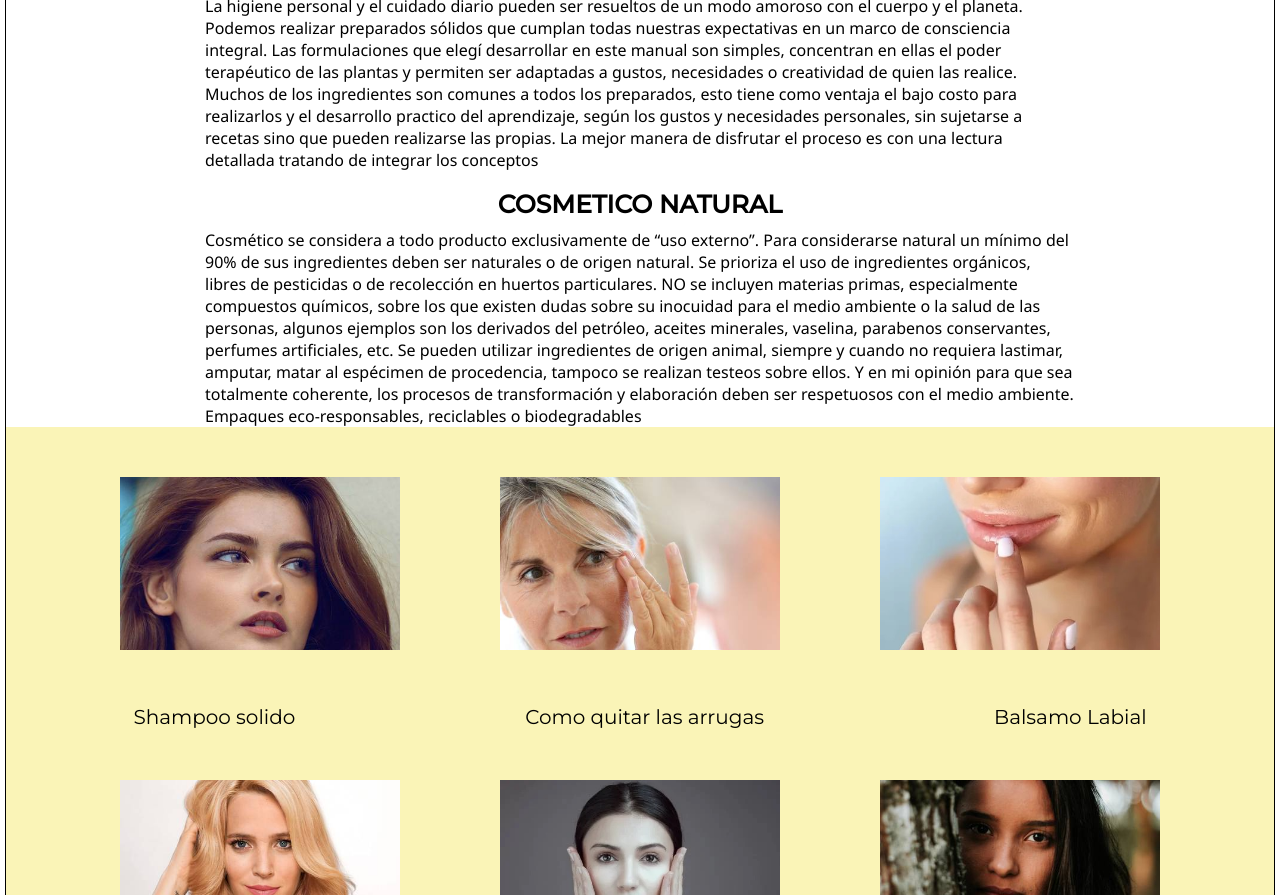
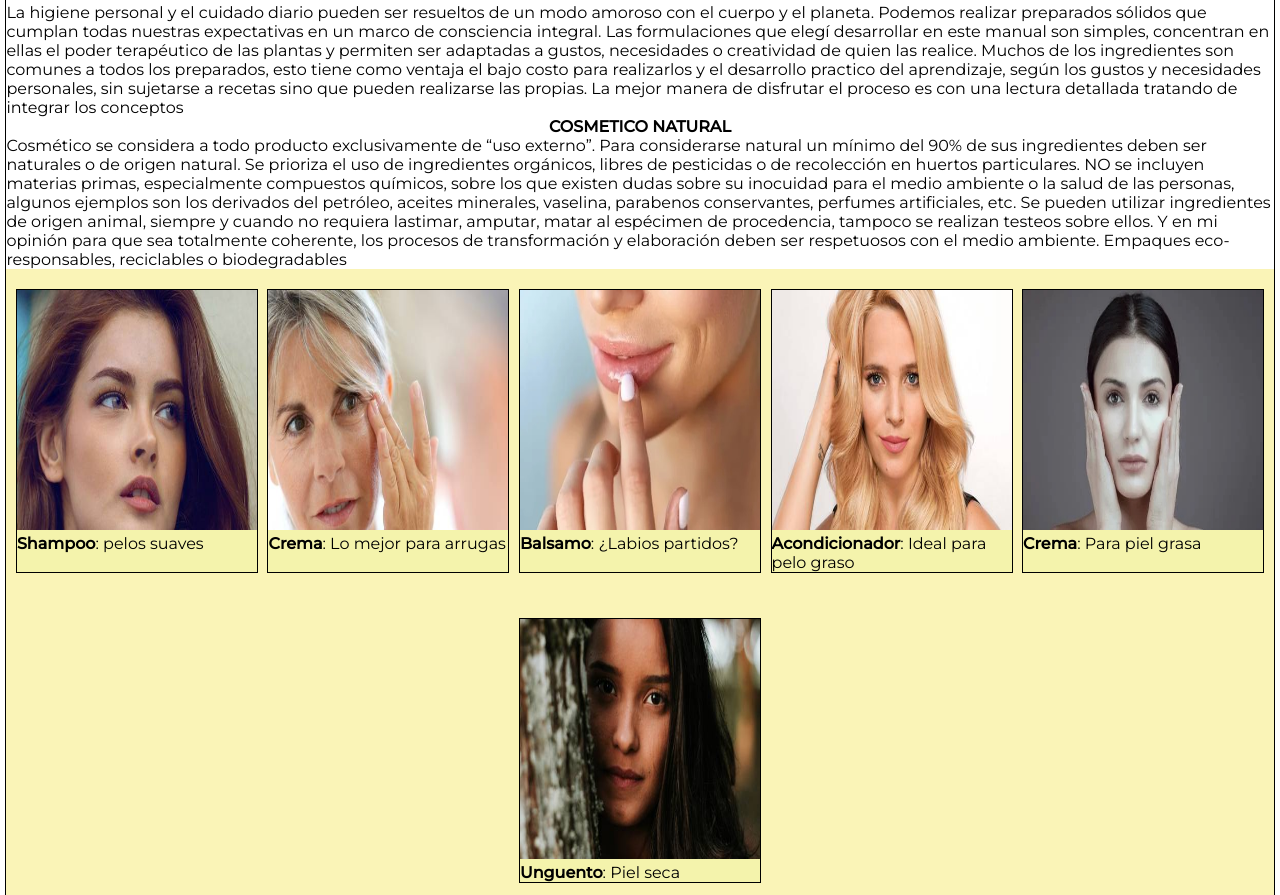
Before and after one commit to valebuttini/proyecto-final-valentin-buttini, a website: page paginas/Biocosmetica.html in a window 1280 px wide. Shown: the part 222-1117 px from the top of the page. Drawn offline with Linux system fonts and the light colour scheme.

Commit message:
arregle seccion biocosmetica, agregue h1 a todas las secciones

```diff
--- a/paginas/Biocosmetica.html
+++ b/paginas/Biocosmetica.html
@@ -43,6 +43,7 @@
         </nav>
       </header>
       <section class="seccionBiocosmetica1">
+        <h1>Biocosmetica Natural</h1>
         <h2>HIGENE PERSONAL</h2>
         <p>
           La higiene personal y el cuidado diario pueden ser resueltos de un
@@ -78,26 +79,42 @@
         </p>
       </section>
       <section class="seccionBiocosmetica2">
-        <div class="imagenesBiocosmetica1">
-          <img src="../img/biocosmetica/01-bb cream 2000.jpg" alt="cara-pelo-suave" />
-          <img src="../img/biocosmetica/arruga.jpg" alt="arrugas" />
-          <img src="../img/biocosmetica/brillo-labial.jpg" alt="cara-de-labios"/>
+        <div class="card" style="width: 15rem;">
+          <img src="../img/biocosmetica/01-bb cream 2000.jpg" class="card-img-top" alt="balsamo-labial">
+          <div class="card-body">
+            <p class="card-text"><b>Shampoo</b>: pelos suaves</p>
+          </div>
         </div>
-        <section class="piePagina">
-          <p>Balsamo Labial</p>
-          <p>Como quitar las arrugas</p>
-          <p>Shampoo solido</p>
-        </section>
-        <div class="imagenesBiocosmetica2">
-          <img src="../img/biocosmetica/pelo.jpg" alt="pelo" />
-          <img src="../img/biocosmetica/piel-grasa.jpg" alt="piel-grasa" />
-          <img src="../img/biocosmetica/piel-seca.jpg" alt="piel-seca" />
+        <div class="card" style="width: 15rem;">
+          <img src="../img/biocosmetica/arruga.jpg" class="card-img-top" alt="balsamo-labial">
+          <div class="card-body">
+            <p class="card-text"><b>Crema</b>: Lo mejor para arrugas</p>
+          </div>
         </div>
-        <section class="piePagina">
-          <p>¿Piel seca?</p>
-          <p>¿Piel grasa?</p>
-          <p>Acondicionador Solido</p>
-        </section>
+        <div class="card" style="width: 15rem;">
+          <img src="../img/biocosmetica/brillo-labial.jpg" class="card-img-top" alt="balsamo-labial">
+          <div class="card-body">
+            <p class="card-text"><b>Balsamo</b>: ¿Labios partidos?</p>
+          </div>
+        </div>
+        <div class="card" style="width: 15rem;">
+          <img src="../img/biocosmetica/pelo.jpg" class="card-img-top" alt="balsamo-labial">
+          <div class="card-body">
+            <p class="card-text"><b>Acondicionador</b>: Ideal para pelo graso</p>
+          </div>
+        </div>
+        <div class="card" style="width: 15rem;">
+          <img src="../img/biocosmetica/piel-grasa.jpg" class="card-img-top" alt="balsamo-labial">
+          <div class="card-body">
+            <p class="card-text"><b>Crema</b>: Para piel grasa</p>
+          </div>
+        </div>
+        <div class="card" style="width: 15rem;">
+          <img src="../img/biocosmetica/piel-seca.jpg" class="card-img-top" alt="balsamo-labial">
+          <div class="card-body">
+            <p class="card-text"><b>Unguento</b>: Piel seca</p>
+          </div>
+        </div>
       </section>
       <footer class="footer">
         <div class="redes">
--- a/scss/secciones/Componentes/_seccionBiocosmetica1.scss
+++ b/scss/secciones/Componentes/_seccionBiocosmetica1.scss
@@ -4,15 +4,16 @@
     align-items: center;
     justify-content: center;
     grid-area: seccionBiocosmetica1;
-
-    h2, h3 {
-      margin-top: 18px;
-      margin-bottom: 10px;
-      font-size: 25px;
+    h1{
+      margin-top: 10px;
+      font-size: 30px;
+      text-decoration: underline;
     }
-
-    p {
-      max-width: 870px;
-      @extend %estiloParrafo;
+    .card{
+      @extend %estiloCard;
+      img{
+        width: 15rem;
+        height: 15rem;
+      }
     }
   }
--- a/scss/secciones/Componentes/_seccionBiocosmetica2.scss
+++ b/scss/secciones/Componentes/_seccionBiocosmetica2.scss
@@ -1,53 +1,20 @@
 .seccionBiocosmetica2 {
-    display: flex;
-    grid-area: seccionBiocosmetica2;
-    flex-direction: column;
-    align-items: center;
-    justify-content: space-between;
-    background-color: rgb(250, 244, 183);
-    width: 100%;
-    .imagenesBiocosmetica1 {
-      display: flex;
-      img {
-        max-width: 280px;
-        max-height: 300px;
-        padding: 50px;
+  display: flex;
+  grid-area: seccionBiocosmetica2;
+  flex-direction: row;
+  justify-content: space-evenly;
+  background-color: #faf4b7;
+  width: 100%;
+  flex-wrap: wrap;
+    .card{
+      @extend %estiloCard;
+      margin-top: 20px;
+      img{
+        width: 15rem;
+        height: 15rem;
       }
     }
-    .piePagina {
-      display: flex;
-      flex-direction: row-reverse;
-      p {
-        padding: 115px;
-        margin-top: -110px;
-        font-size: 20px;
-        color: black;
-        &:hover {  color: rgb(245, 88, 182);
-        }
-      }
     }
-    .imagenesBiocosmetica2 {
-      display: flex;
-      margin-top: -114px;
-      img {
-        max-width: 280px;
-        max-height: 300px;
-        padding: 50px;
-      }
-    }
-    @media (max-width: 955px){
-      .imagenesBiocosmetica1{
-        display: none;
-      }
-      .imagenesBiocosmetica2{
-        display: none;
-      }
-      .piePagina{
-        display: none;
-      }
-    }
-
-  }
   .footer {
     width: 100%;
   }
--- a/scss/secciones/Componentes/_seccionContacto.scss
+++ b/scss/secciones/Componentes/_seccionContacto.scss
@@ -25,4 +25,9 @@
         background-color: rgb(249, 235, 200);
       }
     }
+    h1{
+      font-size: 25px;
+      margin-bottom: 20px;
+      text-decoration: underline;
+    }
   }
```
Also changed, not shown: index.html (+2 -1 lines), paginas/Catalogo.html (+6 -6 lines), paginas/Contacto.html (+3 -0 lines), paginas/Preparados.html (+1 -1 lines), css/style.css.
